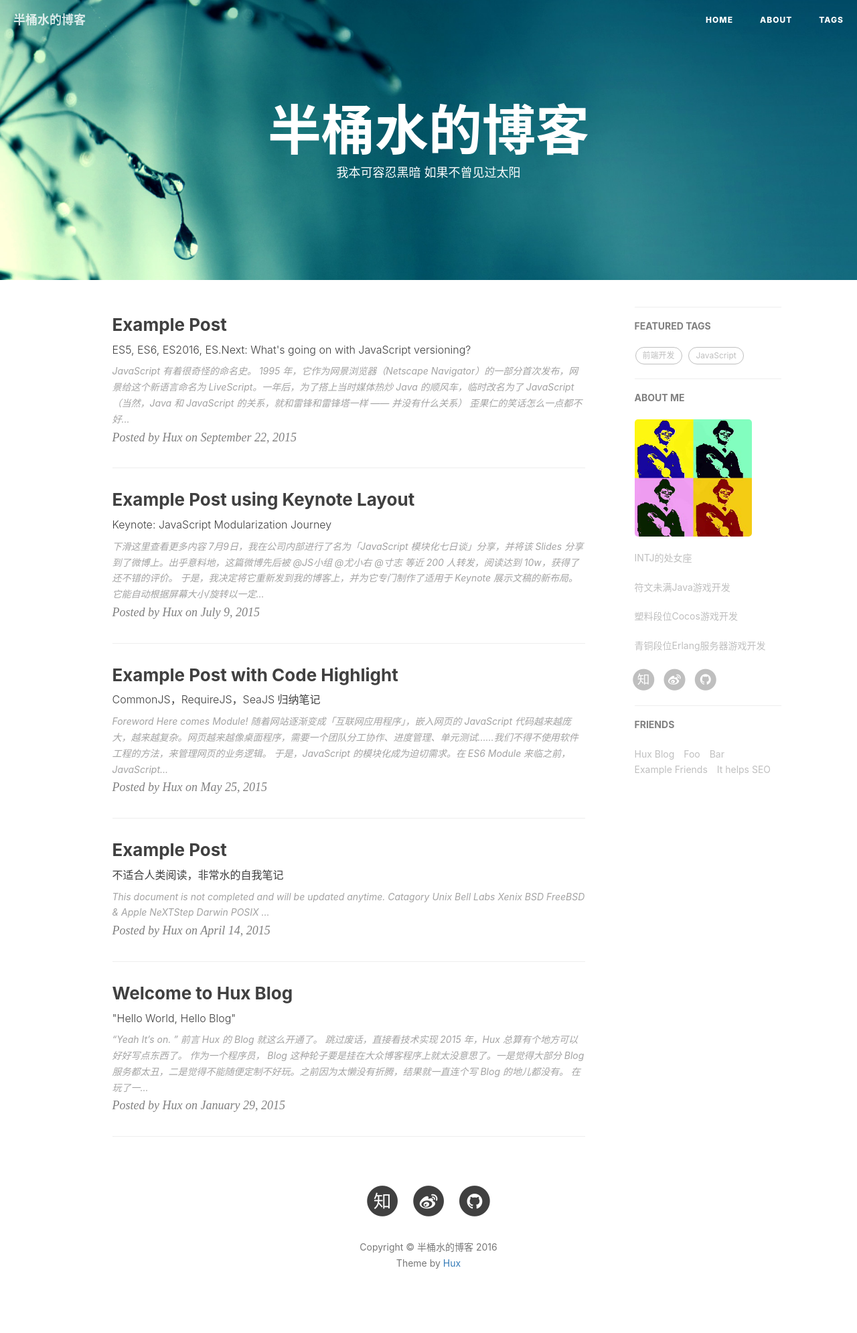
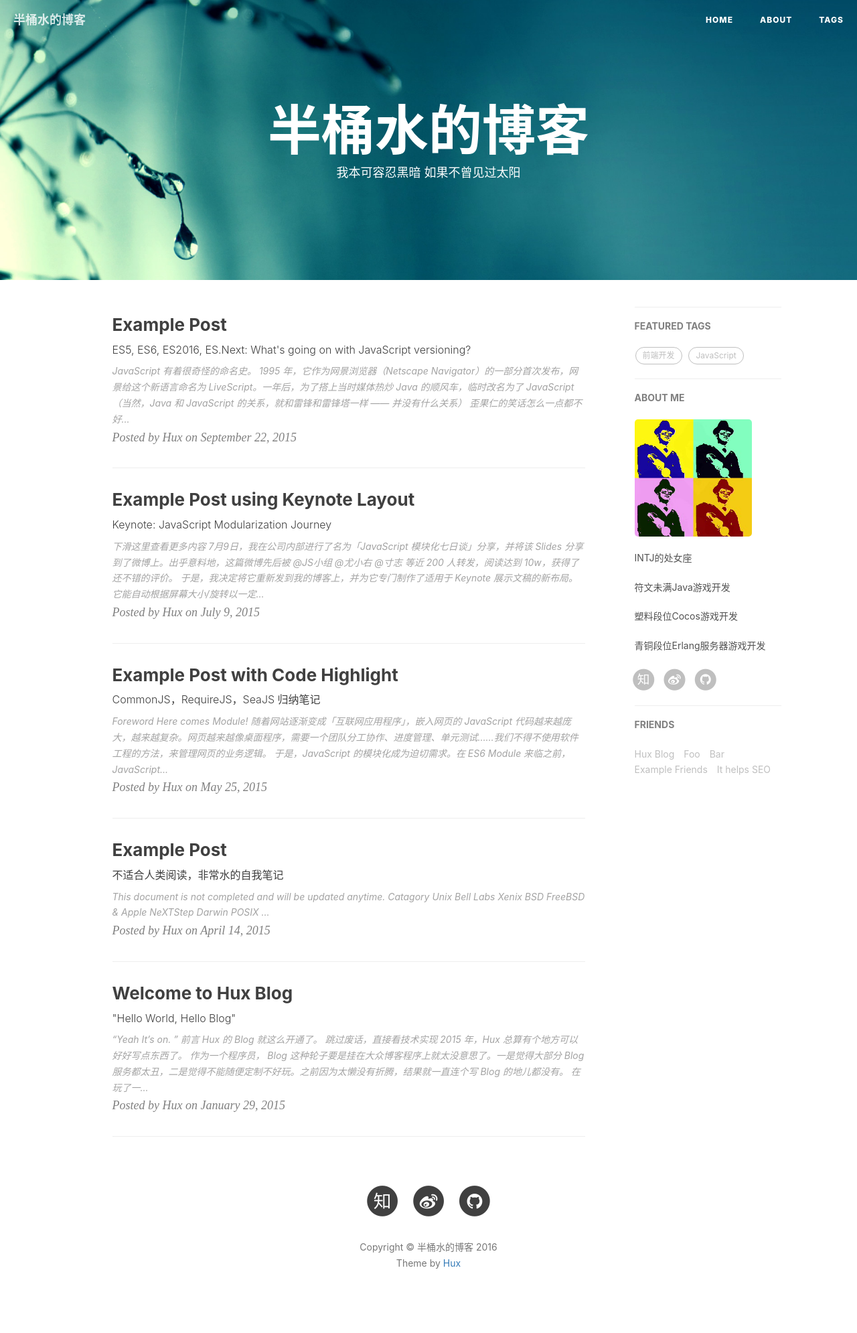
Before and after one commit to SkqUltra/SkqUltra.github.io, a Jekyll site: the page built from index.html, in a window 1280 px wide. Shown: the whole page at 67% size. Built offline with Jekyll 4.4.1, drawn with Linux system fonts in a browser that asks for light colours; nearby versions of some CDN libraries; the list of posts is cut into pages by our own code; comment, search, counter and statistics services are not loaded.

Commit message:
reset color

```diff
--- a/_layouts/page.html
+++ b/_layouts/page.html
@@ -101,7 +101,7 @@ layout: default
                 <!-- Short About -->
                 <section class="visible-md visible-lg">
                     <hr><h5><a href="{{'/about/' | prepend: site.baseurl }}">ABOUT ME</a></h5>
-                    <div class="short-about">
+                    <div class="short-about" style="color:#525252;">
                         {% if site.sidebar-avatar %}
                             <img src="{{site.sidebar-avatar}}" />
                         {% endif %}
```
Also changed, not shown: 3 other files.
